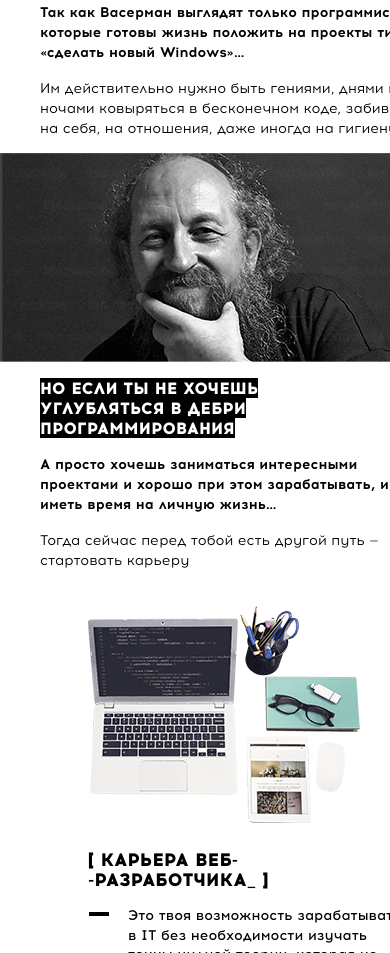
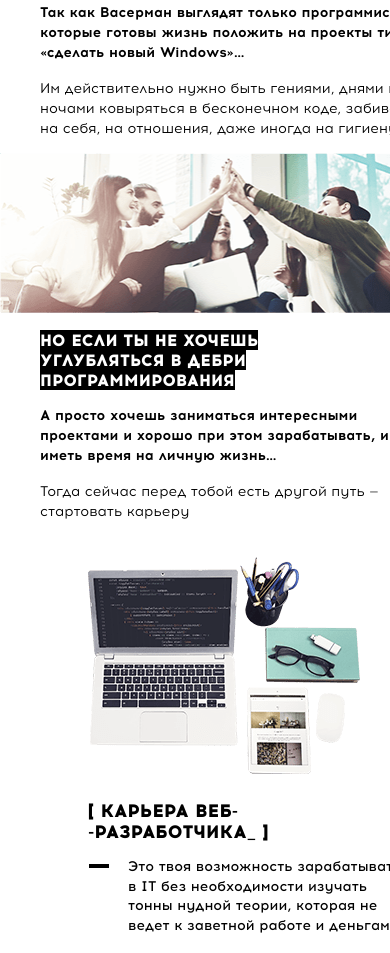
Before and after one commit to YaroslavKuzero/goit-teamwork, a website: page src/index.html in a window 390 px wide. Shown: the part 5242-6195 px from the top of the page. Drawn offline with nearby package versions, Linux system fonts and the light colour scheme; files that its build step writes are made by us from their sources.

Commit message:
not edit - not merge

```diff
--- a/src/html/section-7.html
+++ b/src/html/section-7.html
@@ -34,7 +34,7 @@
             </div>
         </div>
             <img class="section-description__image-mobile"
-            src="./images/mobile/Layer_337.png"
+            src="./images/mobile/Layer_431.png"
             alt="Wasserman"
             width="446" height="209">
         <div class="section-description__list section-description__list--bottom">
```
